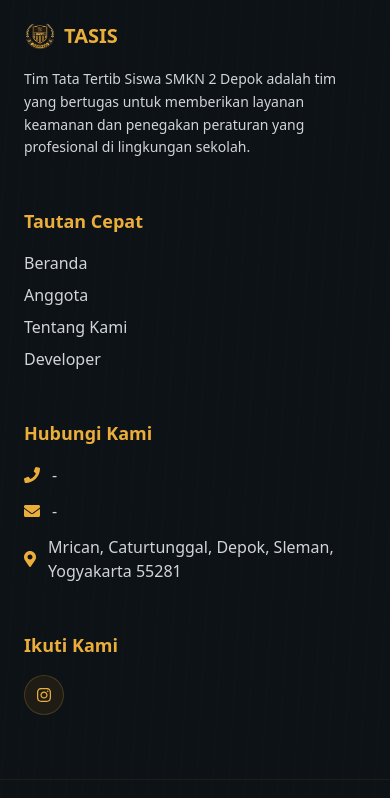
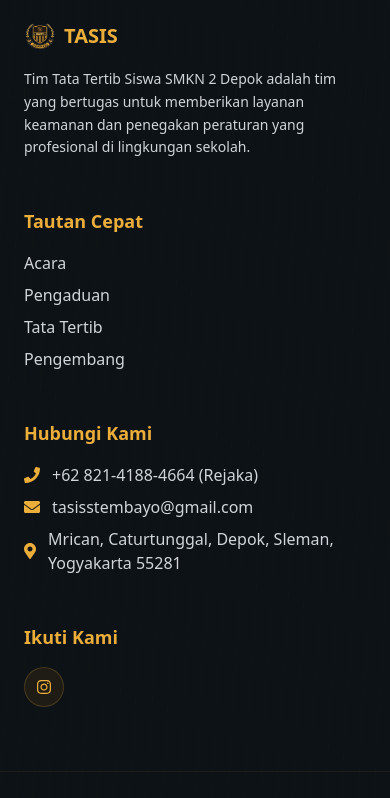
Before and after one commit to REZ3X/tasis_main_repo, a Next.js app: page /events in a window 390 px wide. Shown: the part 1156-1954 px from the top of the page. Built offline with nearby package versions, Linux system fonts and the light colour scheme.

Commit message:
Update navigation links and add academic year to Tata Tertib Siswa in desktop and mobile navigation

```diff
--- a/src/components/footer/footer.tsx
+++ b/src/components/footer/footer.tsx
@@ -1,7 +1,11 @@
-import Link from 'next/link';
-import Image from 'next/image';
-import { FaPhone, FaEnvelope, FaMapMarkerAlt,
-         FaInstagram } from 'react-icons/fa';
+import Link from "next/link";
+import Image from "next/image";
+import {
+  FaPhone,
+  FaEnvelope,
+  FaMapMarkerAlt,
+  FaInstagram,
+} from "react-icons/fa";
 
 export default function Footer() {
   return (
@@ -50,26 +54,30 @@ export default function Footer() {
                 height={32}
                 className="object-contain"
               />
-              <h3 className="text-xl font-bold font-inter-tight text-[#ebae3a]">TASIS</h3>
+              <h3 className="text-xl font-bold font-inter-tight text-[#ebae3a]">
+                TASIS
+              </h3>
             </div>
             <p className="text-gray-300 text-sm leading-relaxed">
               Tim Tata Tertib Siswa SMKN 2 Depok adalah tim yang bertugas untuk
-              memberikan layanan keamanan dan penegakan peraturan yang profesional
-              di lingkungan sekolah.
+              memberikan layanan keamanan dan penegakan peraturan yang
+              profesional di lingkungan sekolah.
             </p>
           </div>
 
           {/* Quick Links */}
-          <div className="space-y-4 relative"> {/* Added relative */}
+          <div className="space-y-4 relative">
+            {" "}
+            {/* Added relative */}
             <h3 className="text-lg font-semibold text-[#ebae3a] font-inter-tight">
               Tautan Cepat
             </h3>
             <ul className="space-y-2">
               {[
-                  { name: 'Beranda', href: '/' },
-                  { name: 'Anggota', href: '/member' },
-                  { name: 'Tentang Kami', href: '/comingSoon' },
-                  { name: 'Developer', href: 'https://rejaka.me' }
+                { name: "Acara", href: "/events" },
+                { name: "Pengaduan", href: "/comingSoon" },
+                { name: "Tata Tertib", href: "/comingSoon" },
+                { name: "Pengembang", href: "https://rejaka.me"}
               ].map((item) => (
                 <li key={item.name} className="relative">
                   <Link
@@ -84,35 +92,54 @@ export default function Footer() {
           </div>
 
           {/* Contact Info */}
-          <div className="space-y-4">
+          <div className="space-y-4 relative">
             <h3 className="text-lg font-semibold text-[#ebae3a] font-inter-tight">
               Hubungi Kami
             </h3>
-            <ul className="space-y-3">
-              <li className="flex items-center gap-3 text-gray-300">
-                <FaPhone className="text-[#ebae3a]" />
-                <span>-</span>
+            <ul className="space-y-2">
+              <li>
+                <a
+                  href="tel:+6282141884664"
+                  className="flex items-center gap-3 text-gray-300 hover:text-[#ebae3a] transition-colors duration-300 group"
+                >
+                  <FaPhone className="text-[#ebae3a] group-hover:scale-110 transition-transform duration-300" />
+                  <span>+62 821-4188-4664 (Rejaka)</span>
+                </a>
               </li>
-              <li className="flex items-center gap-3 text-gray-300">
-                <FaEnvelope className="text-[#ebae3a]" />
-                <span>-</span>
+              <li>
+                <a
+                  href="mailto:tasisstembayo@gmail.com"
+                  className="flex items-center gap-3 text-gray-300 hover:text-[#ebae3a] transition-colors duration-300 group"
+                >
+                  <FaEnvelope className="text-[#ebae3a] group-hover:scale-110 transition-transform duration-300" />
+                  <span>tasisstembayo@gmail.com</span>
+                </a>
               </li>
-              <li className="flex items-center gap-3 text-gray-300">
-                <FaMapMarkerAlt className="text-[#ebae3a]" />
-                <span>Mrican, Caturtunggal, Depok, Sleman, Yogyakarta 55281</span>
+              <li>
+                <a
+                  href="https://maps.google.com/?q=SMKN+2+Depok+Sleman"
+                  target="_blank"
+                  rel="noopener noreferrer"
+                  className="flex items-center gap-3 text-gray-300 hover:text-[#ebae3a] transition-colors duration-300 group"
+                >
+                  <FaMapMarkerAlt className="text-[#ebae3a] group-hover:scale-110 transition-transform duration-300" />
+                  <span>
+                    Mrican, Caturtunggal, Depok, Sleman, Yogyakarta 55281
+                  </span>
+                </a>
               </li>
             </ul>
           </div>
 
           {/* Social Links */}
-          <div className="space-y-4 relative"> {/* Added relative */}
+          <div className="space-y-4 relative">
+            {" "}
+            {/* Added relative */}
             <h3 className="text-lg font-semibold text-[#ebae3a] font-inter-tight">
               Ikuti Kami
             </h3>
             <div className="flex gap-4">
-                {[
-                  { icon: <FaInstagram />, href: '#' },
-                ].map((social, index) => (
+              {[{ icon: <FaInstagram />, href: "#" }].map((social, index) => (
                 <Link
                   key={index}
                   href={social.href}
@@ -133,7 +160,8 @@ export default function Footer() {
         <div className="max-w-7xl mx-auto px-6 py-6">
           <div className="flex flex-col md:flex-row justify-between items-center gap-4">
             <p className="text-gray-400 text-sm">
-              © {new Date().getFullYear()} Tim Tata Tertib Siswa SMKN 2 Depok. All rights reserved.
+              © {new Date().getFullYear()} Tim Tata Tertib Siswa SMKN 2 Depok.
+              All rights reserved.
             </p>
             <div className="flex gap-6">
               <Link
--- a/src/components/nav/desktopNav.tsx
+++ b/src/components/nav/desktopNav.tsx
@@ -25,7 +25,7 @@ export default function DesktopNav() {
                 TASIS
               </span>
               <span className="text-xs text-[#594925]">
-                Tata Tertib Siswa
+                Tata Tertib Siswa (2024/2025)
               </span>
             </div>
           </Link>
@@ -36,9 +36,10 @@ export default function DesktopNav() {
             {[
               { name: 'Beranda', href: '/' },
               { name: 'Anggota', href: '/member' },
-              { name: "Acara", href: "/comingSoon"},
+              { name: "Acara", href: "/events"},
               { name: 'Pengaduan', href: '/comingSoon' },
               { name: 'Tentang Kami', href: '/comingSoon' },
+              { name: "Tata Tertib", href: "/comingSoon"},
             ].map((link) => (
               <Link
                 key={link.name}
--- a/src/components/nav/mobileNav.tsx
+++ b/src/components/nav/mobileNav.tsx
@@ -55,7 +55,7 @@ export default function MobileNav() {
                   TASIS
                 </span>
                 <span className="text-xs text-[#594925]">
-                  Tata Tertib Siswa
+                  Tata Tertib Siswa (2024/2025)
                 </span>
               </div>
             </Link>
@@ -104,9 +104,10 @@ export default function MobileNav() {
             {[
               { name: "Beranda", href: "/" },
               { name: "Anggota", href: "/member" },
-              { name: "Acara", href: "/comingSoon"},
+              { name: "Acara", href: "/events"},
               { name: "Pengaduan", href: "/comingSoon" },
               { name: "Tentang Kami", href: "/comingSoon" },
+              { name: "Tata Tertib", href: "/comingSoon"},
             ].map((link) => (
               <Link
                 key={link.name}
```
Lines whose indentation alone changed are shown as unchanged.
